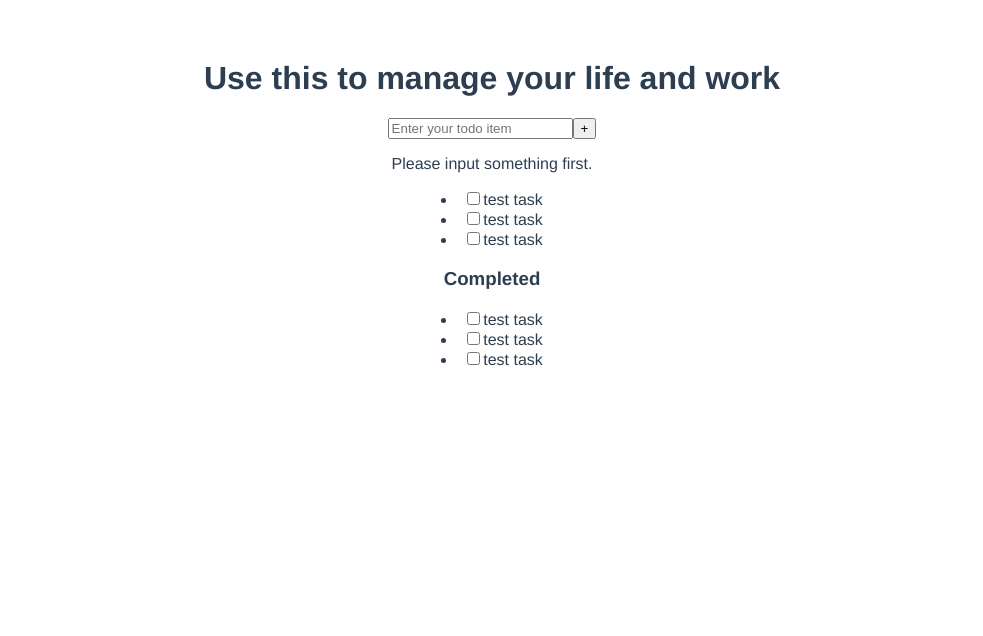
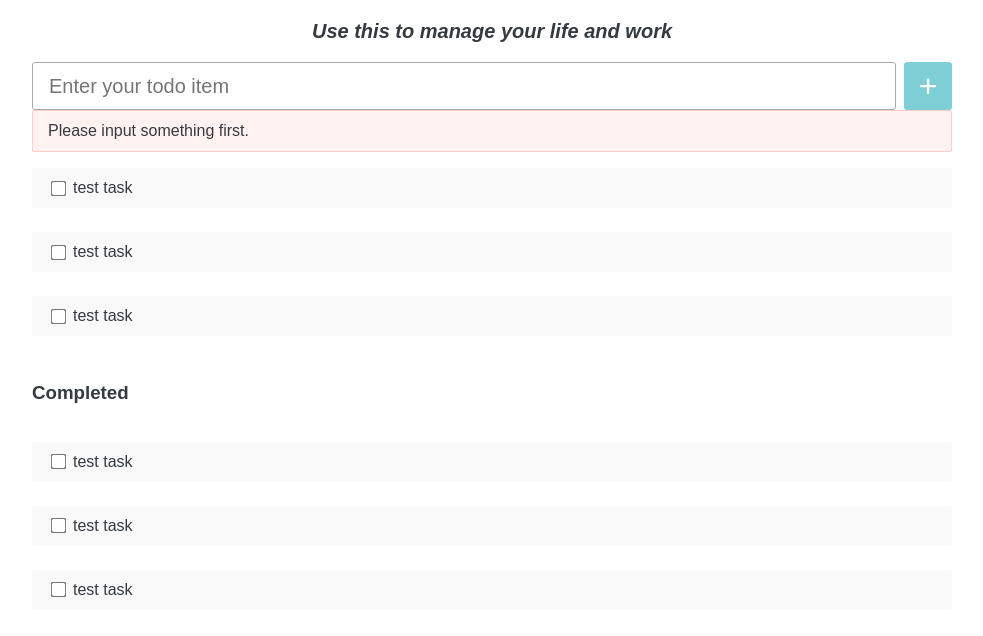
Before and after one commit to Fanny-Yuan/Todo_Vue, a Vue app in the folder todo.vue/: page / in a window 1280 px wide. Shown: the top 636 px of the page, without its empty margins (148-1131 px from the left). Built offline with nearby package versions, Linux system fonts and the light colour scheme.

Commit message:
feat: add css styles

```diff
--- /dev/null
+++ b/package.json
@@ -0,0 +1,5 @@
+{
+  "dependencies": {
+    "bootstrap-icons": "^1.10.5"
+  }
+}
--- a/todo.vue/src/App.vue
+++ b/todo.vue/src/App.vue
@@ -1,8 +1,10 @@
 <template>
-  <h1 className="slogan">Use this to manage your life and work</h1>
-  <AddTodo />
-  <TodoList />
-  <CompletedList />
+  <main>
+    <h1 className="slogan">Use this to manage your life and work</h1>
+    <AddTodo />
+    <TodoList />
+    <CompletedList />
+  </main>
 </template>
 
 <script>
@@ -21,12 +23,54 @@ export default {
 </script>
 
 <style>
-#app {
-  font-family: Avenir, Helvetica, Arial, sans-serif;
-  -webkit-font-smoothing: antialiased;
-  -moz-osx-font-smoothing: grayscale;
+body,
+html,
+ul,
+ol,
+h1,
+p {
+  margin: 0;
+  padding: 0;
+}
+
+body {
+  font-family: Arial, Helvetica, sans-serif;
+  font-size: 1rem;
+  color: #343a40;
+  background-color: #fff;
+  line-height: 1.5;
+}
+
+* {
+  box-sizing: border-box;
+}
+
+ul,
+ol {
+  list-style-type: none;
+}
+
+body {
+  display: flex;
+  align-items: center;
+  justify-content: center;
+  background-color: #f9f9f9;
+}
+
+main {
+  width: 1000px;
+  min-width: 800px;
+  height: 100%;
+  display: flex;
+  padding: 1rem 2.5rem;
+  background-color: #fff;
+  flex-direction: column;
+  gap: 1rem;
+}
+main h1.slogan {
   text-align: center;
-  color: #2c3e50;
-  margin-top: 60px;
+  font-size: 1.25rem;
+  font-style: italic;
 }
+
 </style>
--- a/todo.vue/src/components/AddTodo.vue
+++ b/todo.vue/src/components/AddTodo.vue
@@ -15,3 +15,76 @@
     </p>
   </section>
 </template>
+
+<style>
+body,
+html,
+ul,
+ol,
+h1,
+p {
+  margin: 0;
+  padding: 0;
+}
+
+body {
+  font-family: Arial, Helvetica, sans-serif;
+  font-size: 1rem;
+  color: #343a40;
+  background-color: #fff;
+  line-height: 1.5;
+}
+
+* {
+  box-sizing: border-box;
+}
+
+ul,
+ol {
+  list-style-type: none;
+}
+
+.input-section {
+  display: flex;
+  flex-direction: column;
+  justify-content: center;
+}
+.input-section .input-name {
+  display: flex;
+  flex-direction: row;
+  justify-content: center;
+}
+.input-section .input-name input {
+  height: 3rem;
+  vertical-align: bottom;
+  border: 1px solid #a9a9a9;
+  border-radius: 3px;
+  padding-left: 1rem;
+  font-size: 1.25rem;
+  flex: 1;
+}
+.input-section .input-name input:focus {
+  outline: 0;
+  border: 1px solid #7dced5;
+}
+.input-section .input-name button {
+  width: 3rem;
+  height: 3rem;
+  margin-left: 0.5rem;
+  border: none;
+  border-radius: 0.2rem;
+  background-color: #7dced5;
+  text-align: center;
+  color: white;
+  font-size: 2rem;
+}
+.input-section .input-name button:active {
+  background-color: #31c5d3;
+}
+.input-section .alert-error {
+  background-color: #fff2f0;
+  border: 1px solid #ffccc7;
+  padding: 8px 15px;
+  border-radius: 2px;
+}
+</style>
--- a/todo.vue/src/components/TodoItem.vue
+++ b/todo.vue/src/components/TodoItem.vue
@@ -2,6 +2,71 @@
     <li>
       <input type="checkbox" :checked=false />
       <label data-id={id}>test task</label>
-      <i className="bi-trash" data-id={id} ></i>
+      <i class="bi-trash" data-id={id} ></i>
     </li>
 </template>
+
+<style>
+body,
+html,
+ul,
+ol,
+h1,
+p {
+  margin: 0;
+  padding: 0;
+}
+
+body {
+  font-family: Arial, Helvetica, sans-serif;
+  font-size: 1rem;
+  color: #343a40;
+  background-color: #fff;
+  line-height: 1.5;
+}
+
+* {
+  box-sizing: border-box;
+}
+
+ul,
+ol {
+  list-style-type: none;
+}
+
+li {
+  display: flex;
+  align-items: center;
+  list-style: none;
+  height: 2.5rem;
+  line-height: 2.5rem;
+  background-color: #f9f9f9;
+  border-radius: 3px;
+  margin-bottom: 0.5rem;
+  padding: 0 1rem;
+  position: relative;
+}
+li input[type=checkbox] {
+  transform: scale(1.2);
+  margin-right: 0.5rem;
+}
+li input[type=checkbox]:checked + label {
+  color: #a9a9a9;
+  text-decoration: line-through;
+}
+li label {
+  flex: 1;
+  overflow: hidden;
+  text-overflow: ellipsis;
+  white-space: nowrap;
+}
+li .bi-trash {
+  display: none;
+  margin-left: 0.5rem;
+  color: #f56969;
+}
+li:hover .bi-trash {
+  display: block;
+}
+
+</style>
--- a/todo.vue/src/main.js
+++ b/todo.vue/src/main.js
@@ -1,4 +1,5 @@
 import { createApp } from 'vue'
 import App from './App.vue'
+import 'bootstrap-icons/font/bootstrap-icons.css';
 
 createApp(App).mount('#app')
```
Also changed, not shown: 1 other file (tests, documents, lock files or other folders). Lines whose indentation alone changed are shown as unchanged.
